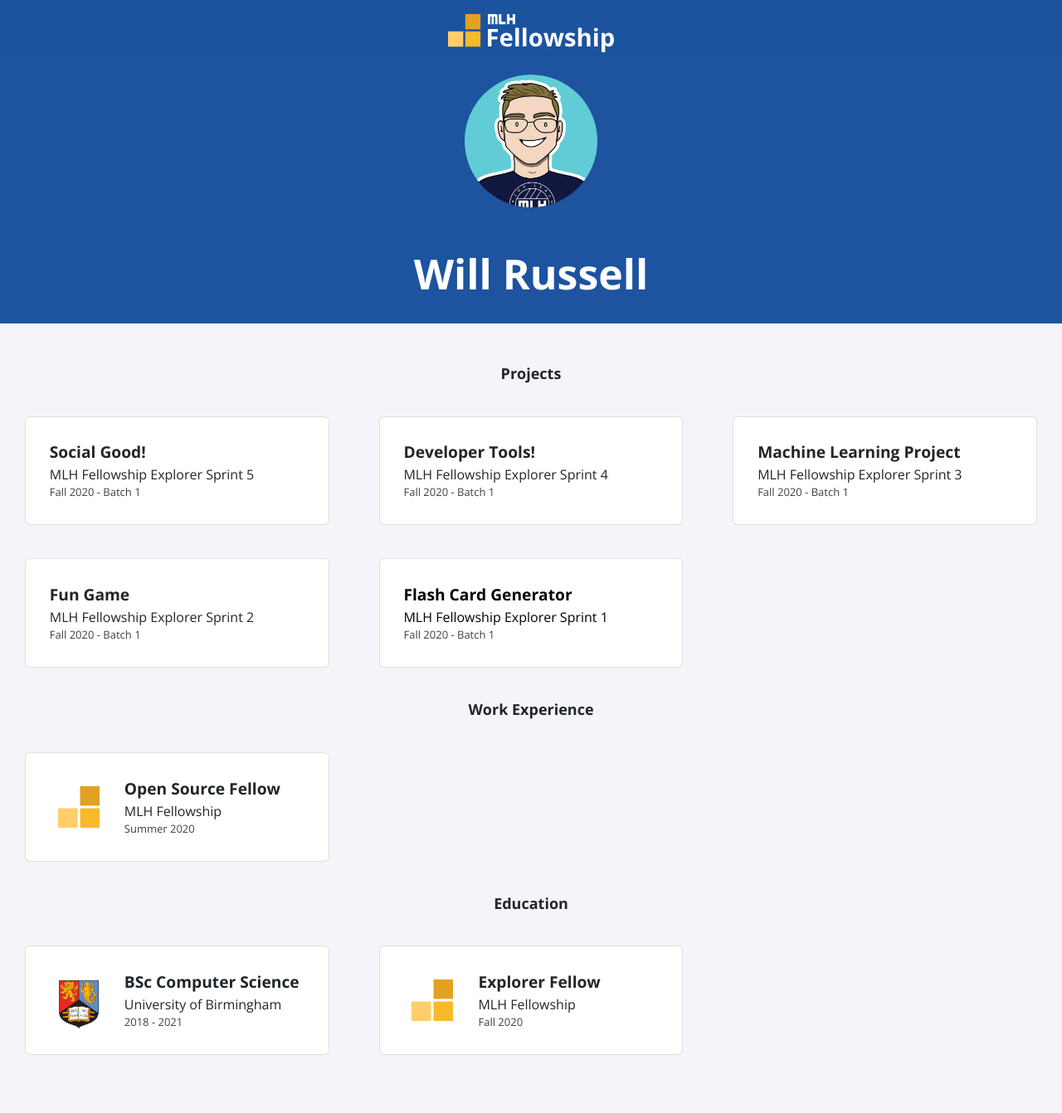
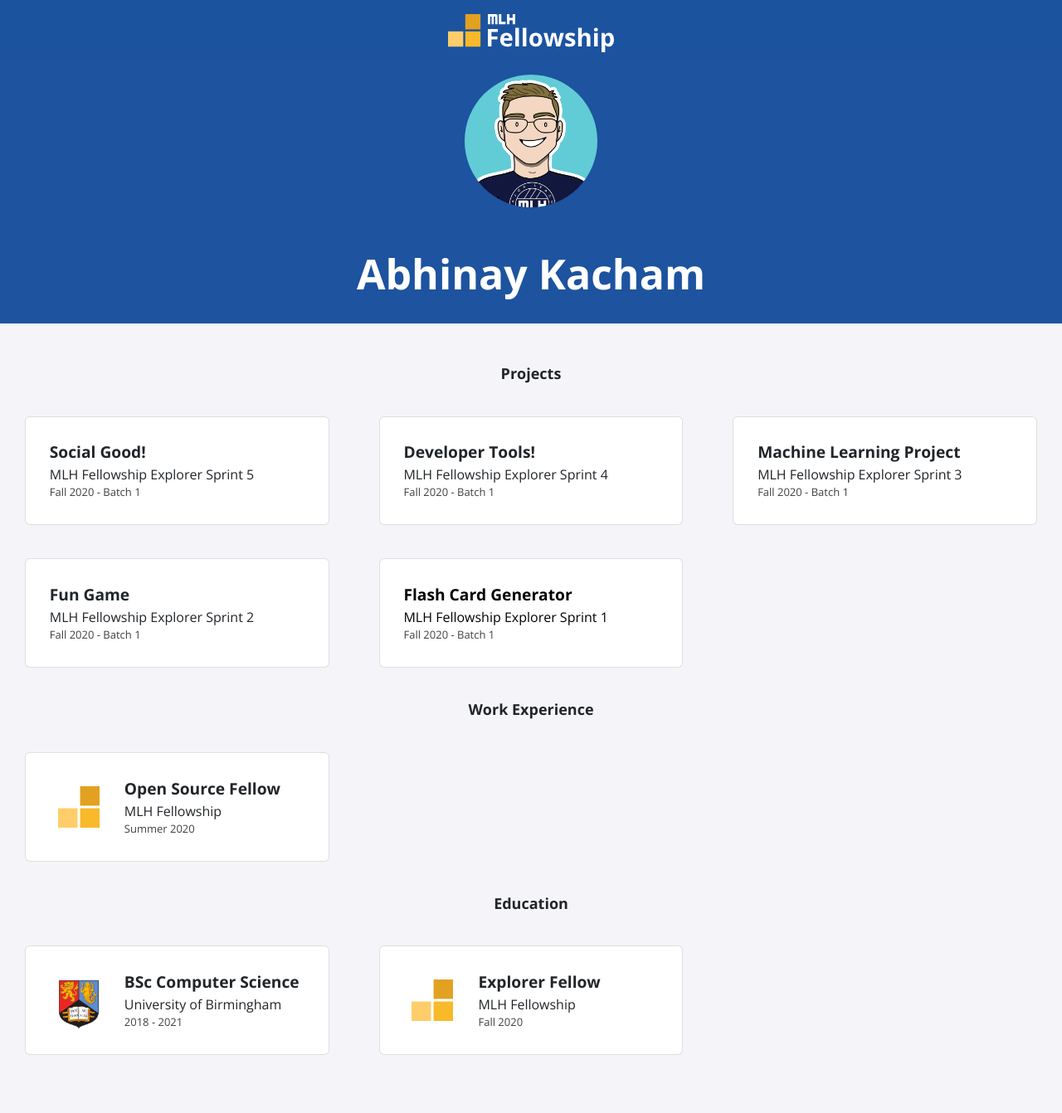
Before and after one commit to abhinaykacham/abhinaykacham.github.io, a Jekyll site: the page built from index.html, in a window 1280 px wide. Shown: the whole page at 83% size. Built offline with Jekyll 4.4.1, drawn with Linux system fonts in a browser that asks for light colours; nearby versions of some CDN libraries.

Commit message:
Update _config.yml to include my changes

```diff
--- a/_config.yml
+++ b/_config.yml
@@ -1,11 +1,11 @@
-title: "Will Russell"
-email: fellowship@mlh.io
+title: "Abhinay Kacham"
+email: abhinay7777@gmail.com
 description: >- # this means to ignore newlines until "baseurl:"
   Write an awesome description for your new site here. You can edit this
   line in _config.yml. It will appear in your document head meta (for
   Google search results) and in your feed.xml site description.
 baseurl: "/"
-url: "/portfolio-template"
+url: "https://abhinaykacham.github.io"
 twitter_username: mlhacks
 github_username:  mlh-fellowship
 
```
